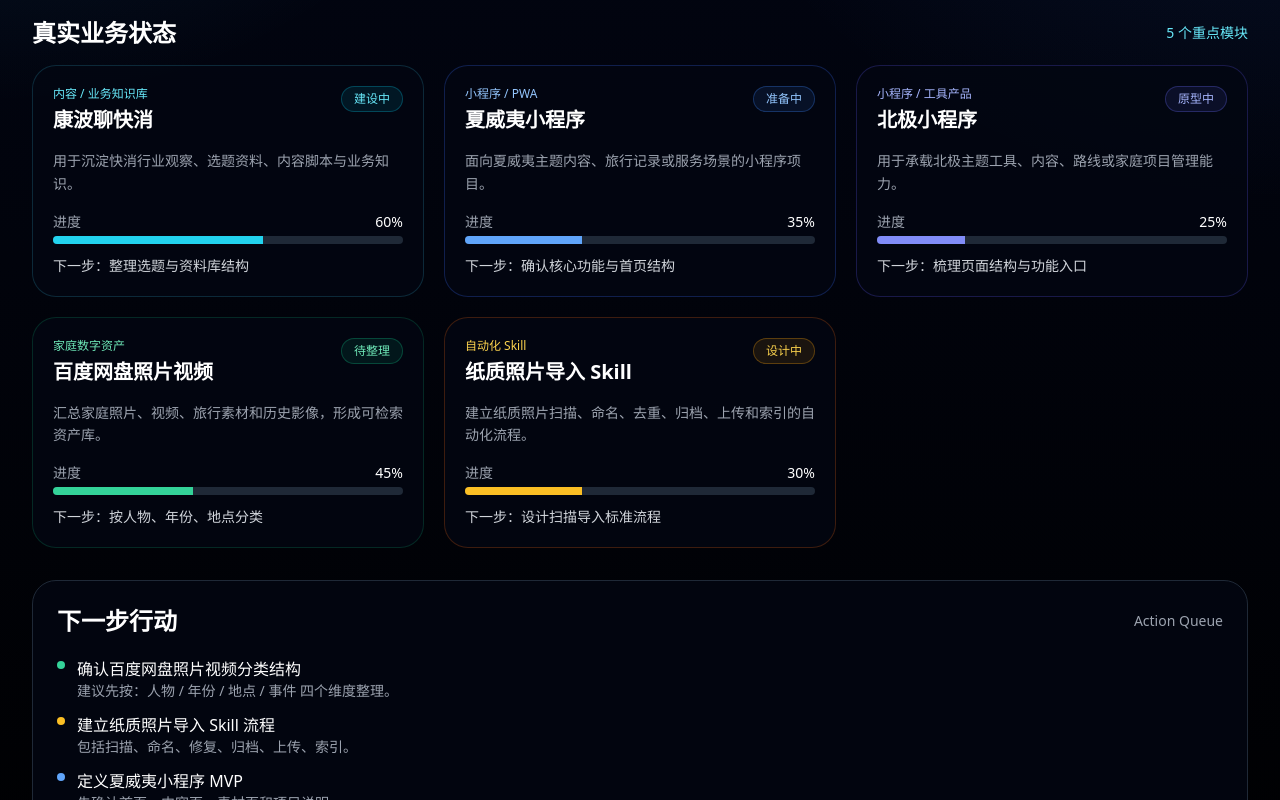
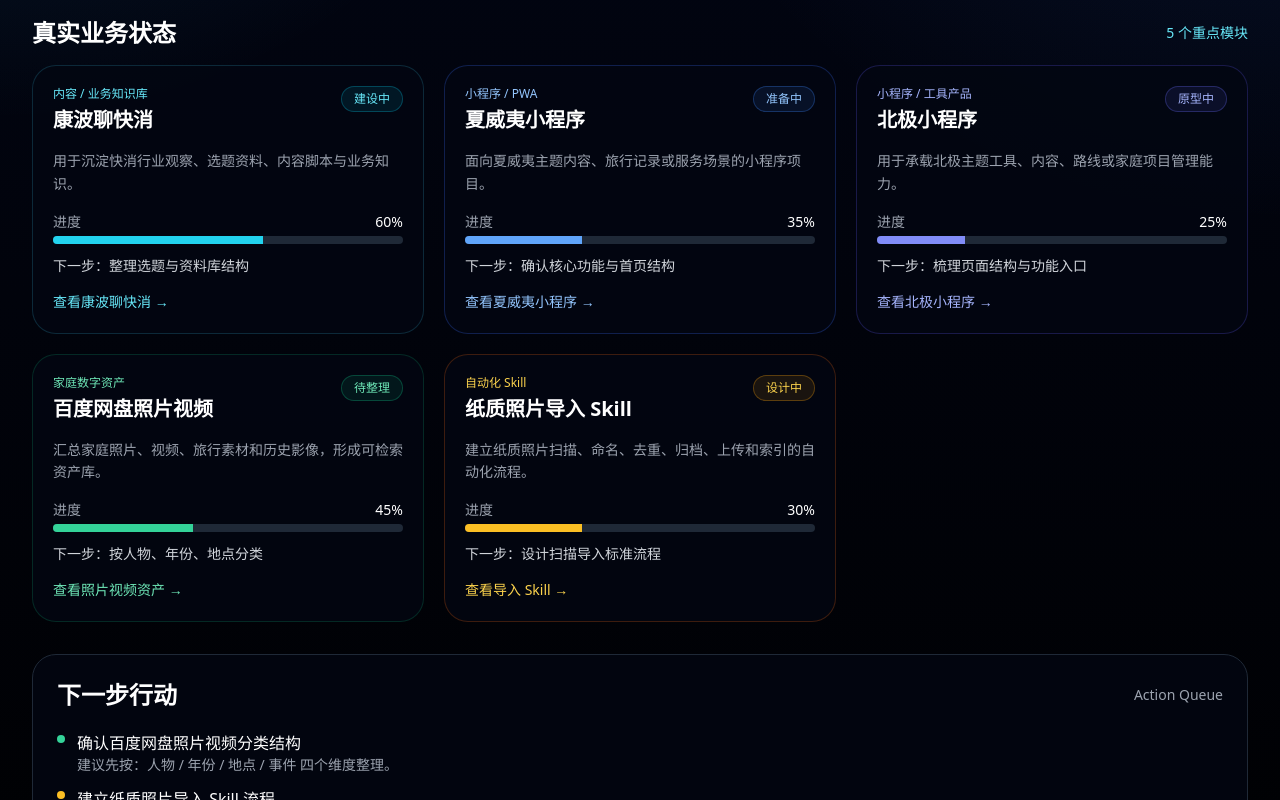
Before and after one commit to paulkang666/oneald, a website: page index.html in a window 1280 px wide. Shown: the part 485-1285 px from the top of the page. Drawn offline with nearby package versions, Linux system fonts and the light colour scheme.

Commit message:
Add links to various applications in index.html

```diff
--- a/index.html
+++ b/index.html
@@ -194,6 +194,9 @@
         <div class="text-sm text-gray-300">
           下一步：整理选题与资料库结构
         </div>
+        <a href="apps.html" class="inline-block mt-4 text-sm text-cyan-300 hover:text-white">
+  查看康波聊快消 →
+        </a>
       </div>
 
       <!-- 夏威夷小程序 -->
@@ -222,6 +225,9 @@
         <div class="text-sm text-gray-300">
           下一步：确认核心功能与首页结构
         </div>
+        <a href="apps.html" class="inline-block mt-4 text-sm text-blue-300 hover:text-white">
+  查看夏威夷小程序 →
+        </a>
       </div>
 
       <!-- 北极小程序 -->
@@ -250,6 +256,9 @@
         <div class="text-sm text-gray-300">
           下一步：梳理页面结构与功能入口
         </div>
+        <a href="apps.html" class="inline-block mt-4 text-sm text-indigo-300 hover:text-white">
+  查看北极小程序 →
+        </a>
       </div>
 
       <!-- 百度网盘照片视频 -->
@@ -278,6 +287,9 @@
         <div class="text-sm text-gray-300">
           下一步：按人物、年份、地点分类
         </div>
+        <a href="family.html" class="inline-block mt-4 text-sm text-emerald-300 hover:text-white">
+  查看照片视频资产 →
+        </a>
       </div>
 
       <!-- 纸质照片导入 Skill -->
@@ -306,6 +318,9 @@
         <div class="text-sm text-gray-300">
           下一步：设计扫描导入标准流程
         </div>
+        <a href="skills.html" class="inline-block mt-4 text-sm text-amber-300 hover:text-white">
+  查看导入 Skill →
+        </a>
       </div>
     </div>
   </section>
```
